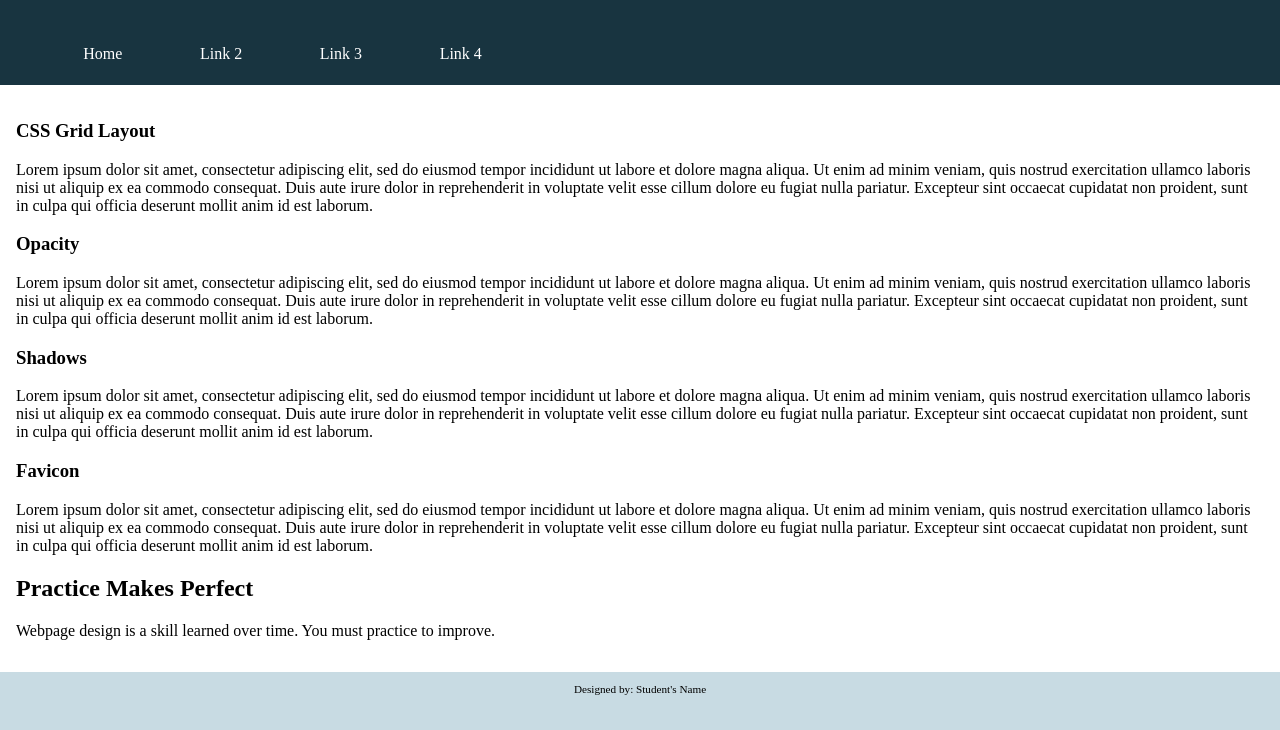
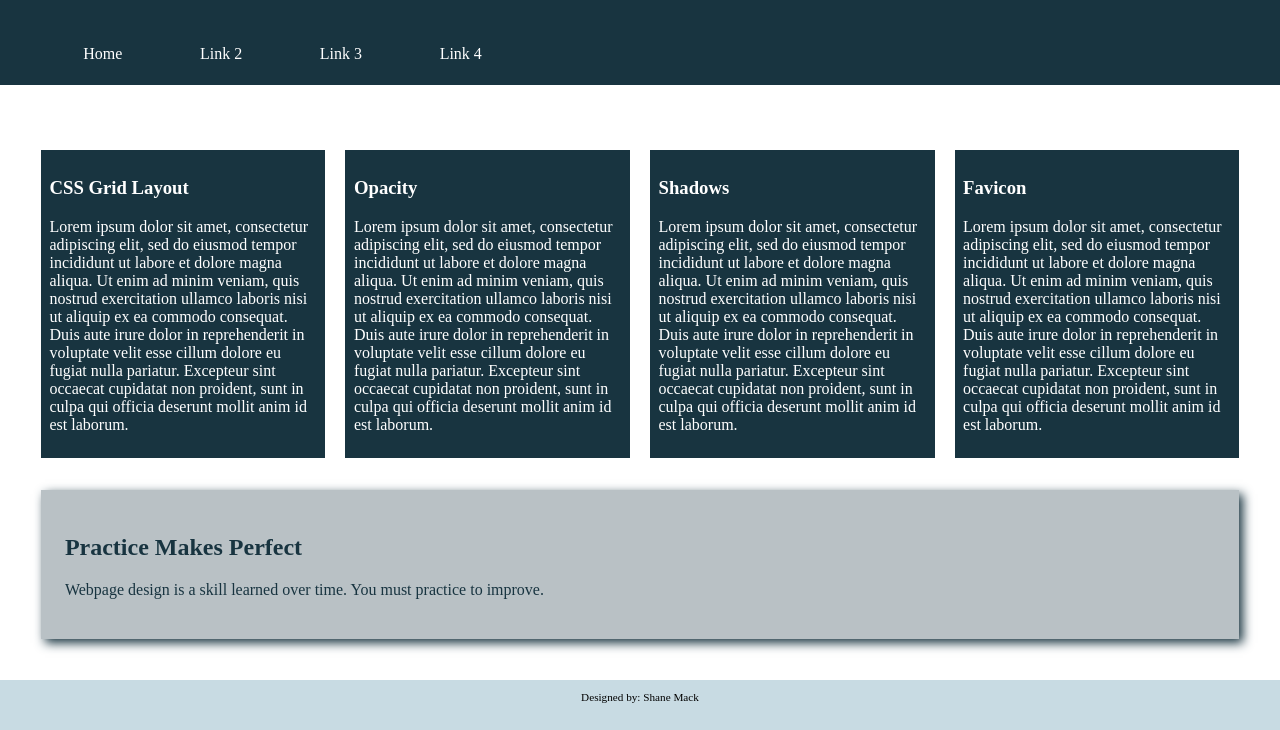
Before and after one commit to smack926/ch7-analyze-Apply-Extend, a plain HTML site: page analyzeApplyExtend-2/apply/index.html in a window 1280 px wide. Shown: the part 70-800 px from the top of the page. Drawn offline with Linux system fonts and the light colour scheme.

Commit message:
apply + extend done

```diff
--- a/analyzeApplyExtend-2/apply/css/apply07.css
+++ b/analyzeApplyExtend-2/apply/css/apply07.css
@@ -1,11 +1,11 @@
 /*
-Author:
-Date:
-File Name:
+Author: Shane Mack
+Date: 4/21/24
+File Name: apply07.css
 */
 
 /* CSS Reset */
-body, header, nav, main, footer, h1, div {
+body, header, nav, main, footer, h1, div, section, article, aside {
     margin: 0;
     padding: 0;
     border: 0;
@@ -49,6 +49,29 @@ main {
 	background-color: #fff;
 }
 
+/* Style rules for section element in mobile viewport */
+section {
+    background-color: #183440;
+    color: #fff;
+    margin-top: 4%;
+    padding: 3%;
+}
+
+/* Style rules for article element in mobile viewport */
+article {
+    margin-top: 1%;
+    padding: 2%;
+}
+
+/* Style rules for aside element in mobile viewport */
+aside {
+    background-color: rgba(24, 52, 64, 0.3);
+    padding: 2%;
+    margin-top: 1%;
+    color: #183440;
+    box-shadow: 4px 4px 10px #183440;
+}
+
 footer {
 	font-size: .70em;
 	text-align: center;
@@ -56,12 +79,28 @@ footer {
 
 /* Media Query for Tablet Viewport */
 @media screen and (min-width: 650px), print {
+    /* Style rules for .grid class selector in tablet viewport */
+    .grid {
+        display: grid;
+        grid-template-columns: auto auto;
+        grid-gap: 20px;
+    }
 
-
+    /* Style rules for aside element in tablet viewport */
+    aside {
+        grid-column: span 2;
+    }
 }
 
 /* Media Query for Desktop Viewport */
 @media screen and (min-width: 1024px), print {
+    /* Style rules for .grid class selector in desktop viewport */
+    .grid {
+        grid-template-columns: auto auto auto auto;
+    }
 
-
+    /* Style rules for aside element in desktop viewport */
+    aside {
+        grid-column: span 4;
+    }
 }
--- a/analyzeApplyExtend-2/apply/index.html
+++ b/analyzeApplyExtend-2/apply/index.html
@@ -1,11 +1,14 @@
 <!DOCTYPE html>
-<!-- Student's Name, Today's Date -->
+<!-- Shane Mack, 4/21/2024 -->
 <html lang="en">
 <head>
 	<title>Webpage Design</title>
 	<meta charset="utf-8">
     <link rel="stylesheet" href="css/apply07.css">
     <meta name="viewport" content="width=device-width, initial-scale=1.0">
+    <link rel="icon" type="image/png" sizes="32x32" href="images/favicon-32.png">
+    <link rel="apple-touch-icon" sizes="180x180" href="images/apple-touch-icon.png">
+    <link rel="shortcut icon" sizes="192x192" href="images/android-chrome-192.png">
 </head>
 <body>
 
@@ -29,39 +32,39 @@
         <!-- Use the main area to add the main content of the webpage -->
         <main>
 
-            <div>
-                    <div>
+            <article class="grid">
+                    <section>
                         <h3>CSS Grid Layout</h3>
                         <p>Lorem ipsum dolor sit amet, consectetur adipiscing elit, sed do eiusmod tempor incididunt ut labore et dolore magna aliqua. Ut enim ad minim veniam, quis nostrud exercitation ullamco laboris nisi ut aliquip ex ea commodo consequat. Duis aute irure dolor in reprehenderit in voluptate velit esse cillum dolore eu fugiat nulla pariatur. Excepteur sint occaecat cupidatat non proident, sunt in culpa qui officia deserunt mollit anim id est laborum.</p>
-                    </div>
+                    </section>
 
-                    <div>
+                    <section>
                         <h3>Opacity</h3>
                         <p>Lorem ipsum dolor sit amet, consectetur adipiscing elit, sed do eiusmod tempor incididunt ut labore et dolore magna aliqua. Ut enim ad minim veniam, quis nostrud exercitation ullamco laboris nisi ut aliquip ex ea commodo consequat. Duis aute irure dolor in reprehenderit in voluptate velit esse cillum dolore eu fugiat nulla pariatur. Excepteur sint occaecat cupidatat non proident, sunt in culpa qui officia deserunt mollit anim id est laborum.</p>
-                    </div>
+                    </section>
 
-                    <div>
+                    <section>
                         <h3>Shadows</h3>
                         <p>Lorem ipsum dolor sit amet, consectetur adipiscing elit, sed do eiusmod tempor incididunt ut labore et dolore magna aliqua. Ut enim ad minim veniam, quis nostrud exercitation ullamco laboris nisi ut aliquip ex ea commodo consequat. Duis aute irure dolor in reprehenderit in voluptate velit esse cillum dolore eu fugiat nulla pariatur. Excepteur sint occaecat cupidatat non proident, sunt in culpa qui officia deserunt mollit anim id est laborum.</p>
-                    </div>
+                    </section>
 
-                    <div>
+                    <section>
                         <h3>Favicon</h3>
                         <p>Lorem ipsum dolor sit amet, consectetur adipiscing elit, sed do eiusmod tempor incididunt ut labore et dolore magna aliqua. Ut enim ad minim veniam, quis nostrud exercitation ullamco laboris nisi ut aliquip ex ea commodo consequat. Duis aute irure dolor in reprehenderit in voluptate velit esse cillum dolore eu fugiat nulla pariatur. Excepteur sint occaecat cupidatat non proident, sunt in culpa qui officia deserunt mollit anim id est laborum.</p>
-                    </div>
+                    </section>
 
-                    <div>
+                    <aside>
                         <h2>Practice Makes Perfect</h2>
                         <p>Webpage design is a skill learned over time. You must practice to improve.</p>
-                    </div>
+                    </aside>
 
-            </div>
+            </article>
 
         </main>
 
         <!-- Use the footer area to add webpage footer content -->
         <footer>
-            <p>Designed by: Student's Name</p>
+            <p>Designed by: Shane Mack</p>
         </footer>
 
 	</div>
--- a/analyzeApplyExtend-2/extend/css/styles07.css
+++ b/analyzeApplyExtend-2/extend/css/styles07.css
@@ -1,7 +1,7 @@
 /*
-Author:
-Date:
-File Name:
+Author: Shane Mack
+Date: 4/21/2024
+File Name: styles07.css
 */
 
 /* CSS Reset */
@@ -39,3 +39,16 @@ footer {
     font-size: .70em;
     text-align: center;
 }
+
+/* Style rules for the three-column layout */
+section {
+    width: 33.33%;
+    float: left;
+    padding: 0 1%;
+    box-sizing: border-box;
+}
+
+article {
+    padding: 0 1%;
+    box-sizing: border-box;
+}
```
Also changed, not shown: analyzeApplyExtend-2/extend/extend07.html (+13 -9 lines). Lines whose indentation alone changed are shown as unchanged.
